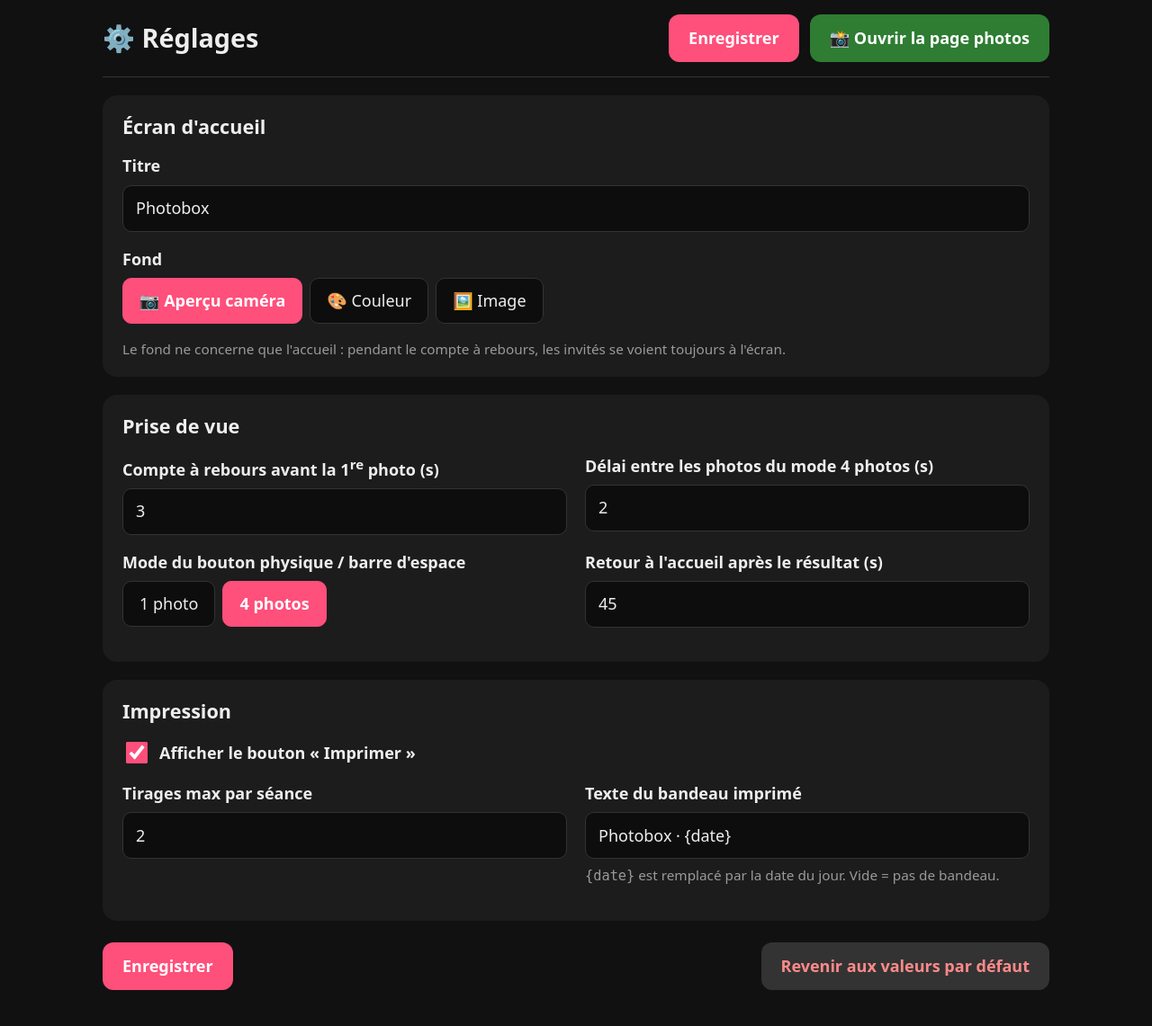
After one commit to Duhaume/photobox, a Flask app: page /reglages in a window 1280 px wide. The commit adds this page. Shown: the whole page at 90% size. Run offline with Flask 3, Linux system fonts and the light colour scheme.

Commit message:
Page de réglages : fond de l'accueil, textes, comptes à rebours, impression
- /reglages (écran du Pi uniquement) : titre et fond de l'accueil (caméra, couleur, image
  avec assombrissement), comptes à rebours, mode par défaut, délai de retour, impression
- Réglages enregistrés dans data/settings.json, pris en compte sans redémarrer
- Accès depuis le kiosque : appui long 2 s dans le coin haut gauche ou touche R ;
  bouton « Ouvrir la page photos » pour revenir
- install.sh : raccourcis « Photobox » et « Photobox – Réglages » (menu et bureau)
- Le bouton mis en avant à l'accueil suit le mode par défaut

Co-Authored-By: Claude Opus 5.5 <noreply@anthropic.com>
Claude-Session: https://claude.ai/code/session_01V8P7kbM4pvywmYZ2d6evgJ

```diff
--- a/app.py
+++ b/app.py
@@ -17,10 +17,12 @@ from flask import (Flask, Response, abort, jsonify, redirect, render_template, r
 from PIL import Image
 
 import config
+import settings
 from camera import Camera
 from printer import grid_layout, print_session
 
 app = Flask(__name__)
+app.config["MAX_CONTENT_LENGTH"] = 25 * 1024 * 1024  # upload de l'image de fond
 config.PHOTO_DIR.mkdir(parents=True, exist_ok=True)
 camera = Camera()
 encoder = ThreadPoolExecutor(max_workers=2)  # encodage JPEG en arrière-plan
@@ -151,17 +153,20 @@ def portal_ok():
 def kiosk():
     if request.remote_addr not in ("127.0.0.1", "::1"):
         return redirect("/galerie")  # un téléphone qui ouvre http://10.42.0.1/
+    st = settings.all_values()
     return render_template(
         "kiosk.html",
         cfg={
-            "countdown": config.COUNTDOWN,
-            "stripCountdown": config.STRIP_COUNTDOWN,
+            "countdown": st["countdown"],
+            "stripCountdown": st["strip_countdown"],
             "stripShots": config.STRIP_SHOTS,
-            "defaultMode": config.DEFAULT_MODE,
-            "resultTimeout": config.RESULT_TIMEOUT,
+            "defaultMode": st["default_mode"],
+            "resultTimeout": st["result_timeout"],
         },
+        st=st,
+        bg_version=settings.background_version(),
         strip_shots=config.STRIP_SHOTS,
-        print_enabled=config.PRINT_ENABLED,
+        print_enabled=st["print_enabled"],
         wifi_qr=qr_svg(wifi_qr_payload()),
         ssid=config.WIFI_SSID,
         password=config.WIFI_PASSWORD,
@@ -183,7 +188,7 @@ def stream():
 @app.post("/api/session")
 @local_only
 def api_session():
-    mode = (request.get_json(silent=True) or {}).get("mode", config.DEFAULT_MODE)
+    mode = (request.get_json(silent=True) or {}).get("mode") or settings.get("default_mode")
     total = config.STRIP_SHOTS if mode == "strip" else 1
     pid = "".join(secrets.choice(string.ascii_lowercase + string.digits) for _ in range(8))
     folder = config.PHOTO_DIR / f"{datetime.now():%Y%m%d-%H%M%S}_{pid}"
@@ -236,10 +241,11 @@ def api_finish(pid):
 @app.post("/api/print/<pid>")
 @local_only
 def api_print(pid):
-    if not config.PRINT_ENABLED:
+    if not settings.get("print_enabled"):
         abort(404)
     folder = find_session(pid)
-    if print_counts.get(pid, 0) >= config.MAX_PRINTS_PER_PHOTO:
+    max_prints = settings.get("max_prints")
+    if print_counts.get(pid, 0) >= max_prints:
         return jsonify(ok=False, error="Nombre maximum d'impressions atteint"), 429
     try:
         job = print_session(folder)
@@ -247,7 +253,7 @@ def api_print(pid):
         app.logger.exception("impression")
         return jsonify(ok=False, error=str(e)), 500
     print_counts[pid] = print_counts.get(pid, 0) + 1
-    return jsonify(ok=True, job=job, remaining=config.MAX_PRINTS_PER_PHOTO - print_counts[pid])
+    return jsonify(ok=True, job=job, remaining=max_prints - print_counts[pid])
 
 
 @app.get("/events")
@@ -267,6 +273,54 @@ def events():
         finally:
             listeners.remove(q)
     return Response(gen(), mimetype="text/event-stream", headers={"Cache-Control": "no-cache"})
+
+
+# ---------------------------------------------------------------- réglages (écran du Pi)
+@app.get("/reglages")
+@local_only
+def settings_page():
+    return render_template("settings.html", st=settings.all_values(),
+                           bg_version=settings.background_version(),
+                           strip_shots=config.STRIP_SHOTS,
+                           saved=request.args.get("ok") == "1", errors={})
+
+
+@app.post("/reglages")
+@local_only
+def settings_save():
+    errors = settings.update(request.form)
+    upload = request.files.get("bg_image")
+    if not errors and upload and upload.filename:
+        try:
+            settings.save_background(upload.stream)
+        except Exception as e:
+            errors["bg_image"] = f"image illisible ({e.__class__.__name__})"
+    if not errors and request.form.get("bg_delete") == "1":
+        settings.delete_background()
+    if errors:
+        # on réaffiche ce qui a été saisi pour ne rien perdre
+        st = settings.all_values() | {k: v for k, v in request.form.items() if k in settings.SCHEMA}
+        st["print_enabled"] = "print_enabled" in request.form
+        return render_template("settings.html", st=st, errors=errors, saved=False,
+                               bg_version=settings.background_version(),
+                               strip_shots=config.STRIP_SHOTS), 400
+    return redirect("/reglages?ok=1", 303)
+
+
+@app.post("/reglages/reset")
+@local_only
+def settings_reset():
+    settings.reset()
+    return redirect("/reglages?ok=1", 303)
+
+
+@app.get("/reglages/fond.jpg")
+@local_only
+def settings_background():
+    p = settings.background_path()
+    if not p.exists():
+        abort(404)
+    return send_from_directory(p.parent, p.name, max_age=31536000)  # URL versionnée ?v=
 
 
 # ---------------------------------------------------------------- invités (téléphones)
--- /dev/null
+++ b/static/settings.css
@@ -0,0 +1,57 @@
+:root { --accent: #ff4f7b; --bg: #111; --card: #1c1c1c; --line: #333; --fg: #eee; --muted: #9a9a9a; }
+* { box-sizing: border-box; }
+html { background: var(--bg); color: var(--fg); font: 18px/1.4 system-ui, "DejaVu Sans", sans-serif; }
+body { margin: 0; }
+form#form { max-width: 1100px; margin: 0 auto; padding: 0 24px 40px; }
+[hidden] { display: none !important; }
+
+header { position: sticky; top: 0; z-index: 5; display: flex; align-items: center; justify-content: space-between;
+  gap: 16px; padding: 16px 0; background: var(--bg); border-bottom: 1px solid var(--line); }
+h1 { margin: 0; font-size: 1.6rem; }
+h2 { margin: 0 0 16px; font-size: 1.2rem; }
+.actions, footer { display: flex; gap: 12px; flex-wrap: wrap; }
+footer { margin-top: 24px; justify-content: space-between; }
+
+section { background: var(--card); border-radius: 16px; padding: 20px 22px; margin-top: 20px; }
+.row { display: grid; grid-template-columns: 1fr 1fr; gap: 20px; }
+@media (max-width: 760px) { .row { grid-template-columns: 1fr; } }
+
+.field { display: flex; flex-direction: column; gap: 8px; margin-bottom: 18px; font-weight: 600; }
+.field small, .hint { font-weight: 400; color: var(--muted); font-size: .85rem; }
+.hint { margin: 0; }
+input[type=text], input[type=number] { font: inherit; font-weight: 400; color: var(--fg); background: #0d0d0d;
+  border: 1px solid var(--line); border-radius: 10px; padding: 12px 14px; min-height: 52px; }
+input:focus { outline: 2px solid var(--accent); outline-offset: 1px; }
+input[type=range] { width: 100%; height: 36px; accent-color: var(--accent); }
+
+button, .btn { font: inherit; font-weight: 600; border: 0; border-radius: 12px; padding: 14px 22px;
+  min-height: 52px; background: var(--accent); color: #fff; text-decoration: none; cursor: pointer;
+  display: inline-flex; align-items: center; justify-content: center; }
+.btn.go { background: #2e7d32; }
+.secondary { background: #333; }
+.danger { color: #ff8a8a; }
+
+/* Choix segmentés (radio) */
+.seg { display: flex; flex-wrap: wrap; gap: 8px; font-weight: 400; }
+.seg label { cursor: pointer; }
+.seg input { position: absolute; opacity: 0; pointer-events: none; }
+.seg span { display: block; padding: 12px 18px; border-radius: 10px; border: 1px solid var(--line); background: #0d0d0d; }
+.seg input:checked + span { background: var(--accent); border-color: var(--accent); color: #fff; font-weight: 600; }
+
+.check { display: flex; align-items: center; gap: 10px; font-weight: 400; cursor: pointer; }
+.check input { width: 24px; height: 24px; accent-color: var(--accent); }
+.check.big { font-weight: 600; margin-bottom: 18px; }
+
+.color-row { display: flex; gap: 10px; align-items: center; flex-wrap: wrap; }
+input[type=color] { width: 72px; height: 52px; border: 1px solid var(--line); border-radius: 10px; background: none; padding: 2px; }
+.swatch { width: 44px; height: 44px; min-height: 0; padding: 0; border-radius: 50%; border: 2px solid #fff4; }
+
+.bg-image { display: flex; gap: 18px; align-items: flex-start; flex-wrap: wrap; font-weight: 400; }
+.thumb { width: 320px; aspect-ratio: 16/9; border-radius: 12px; border: 1px dashed var(--line);
+  background: #0d0d0d center/cover no-repeat; display: grid; place-items: center; color: var(--muted); }
+.bg-buttons { display: flex; flex-direction: column; gap: 12px; flex: 1; min-width: 220px; }
+
+.notice { margin: 16px 0 0; padding: 12px 16px; border-radius: 10px; }
+.notice.ok { background: #1f3d22; }
+.notice.err { background: #4a1f1f; }
+small.err { color: #ff8a8a; font-weight: 600; }
--- /dev/null
+++ b/templates/settings.html
@@ -0,0 +1,156 @@
+<!doctype html>
+<html lang="fr">
+<head>
+<meta charset="utf-8">
+<meta name="viewport" content="width=device-width, initial-scale=1">
+<title>Photobox · Réglages</title>
+<link rel="stylesheet" href="/static/settings.css">
+</head>
+<body>
+<form method="post" action="/reglages" enctype="multipart/form-data" id="form">
+  <header>
+    <h1>⚙️ Réglages</h1>
+    <div class="actions">
+      <button type="submit">Enregistrer</button>
+      <a class="btn go" href="/">📸 Ouvrir la page photos</a>
+    </div>
+  </header>
+
+  {% if saved %}<p class="notice ok">Réglages enregistrés ✔</p>{% endif %}
+  {% if errors %}<p class="notice err">Certains champs sont incorrects, rien n'a été enregistré.</p>{% endif %}
+
+  {% macro err(name) %}{% if errors.get(name) %}<small class="err">{{ errors[name] }}</small>{% endif %}{% endmacro %}
+
+  <section>
+    <h2>Écran d'accueil</h2>
+    <label class="field">Titre
+      <input type="text" name="title" value="{{ st.title }}" maxlength="60" placeholder="(aucun titre)">
+      {{ err("title") }}
+    </label>
+
+    <div class="field">Fond
+      <div class="seg">
+        {% for v, label in [("camera", "📷 Aperçu caméra"), ("color", "🎨 Couleur"), ("image", "🖼️ Image")] %}
+        <label><input type="radio" name="bg_mode" value="{{ v }}" {% if st.bg_mode == v %}checked{% endif %}><span>{{ label }}</span></label>
+        {% endfor %}
+      </div>
+      {{ err("bg_mode") }}
+    </div>
+
+    <div class="bg-opt" data-for="color">
+      <label class="field">Couleur
+        <span class="color-row">
+          <input type="color" name="bg_color" value="{{ st.bg_color }}">
+          {% for c in ["#1b1b2f", "#000000", "#ffffff", "#ff4f7b", "#1e5aa8", "#2e7d32", "#c9a227"] %}
+          <button type="button" class="swatch" data-color="{{ c }}" style="background:{{ c }}" aria-label="{{ c }}"></button>
+          {% endfor %}
+        </span>
+        {{ err("bg_color") }}
+      </label>
+    </div>
+
+    <div class="bg-opt" data-for="image">
+      <div class="field">Image
+        <div class="bg-image">
+          <div class="thumb" id="bg-thumb"
+            {% if bg_version %}style="background-image:url(/reglages/fond.jpg?v={{ bg_version }})"{% endif %}>
+            <span {% if bg_version %}hidden{% endif %}>Aucune image</span>
+          </div>
+          <div class="bg-buttons">
+            <label class="btn secondary">Choisir une image…
+              <input type="file" name="bg_image" accept="image/*" id="bg-file" hidden></label>
+            {% if bg_version %}
+            <label class="check"><input type="checkbox" name="bg_delete" value="1"> Supprimer l'image actuelle</label>
+            {% endif %}
+            <small>JPEG ou PNG, idéalement au format de l'écran (16/9). Elle est réduite à 2560 px.</small>
+          </div>
+        </div>
+        {{ err("bg_image") }}
+      </div>
+      <label class="field"><span>Assombrir l'image : <output id="dim-out">{{ st.bg_dim }}</output> %</span>
+        <input type="range" name="bg_dim" min="0" max="80" step="5" value="{{ st.bg_dim }}" id="dim">
+        <small>Rend les boutons et le texte plus lisibles sur une image claire.</small>
+        {{ err("bg_dim") }}
+      </label>
+    </div>
+    <p class="hint">Le fond ne concerne que l'accueil : pendant le compte à rebours, les invités se voient toujours à l'écran.</p>
+  </section>
+
+  <section>
+    <h2>Prise de vue</h2>
+    <div class="row">
+      <label class="field"><span>Compte à rebours avant la 1<sup>re</sup> photo (s)</span>
+        <input type="number" name="countdown" min="1" max="15" value="{{ st.countdown }}" inputmode="numeric">
+        {{ err("countdown") }}
+      </label>
+      <label class="field">Délai entre les photos du mode {{ strip_shots }} photos (s)
+        <input type="number" name="strip_countdown" min="1" max="15" value="{{ st.strip_countdown }}" inputmode="numeric">
+        {{ err("strip_countdown") }}
+      </label>
+    </div>
+    <div class="row">
+      <div class="field">Mode du bouton physique / barre d'espace
+        <div class="seg">
+          <label><input type="radio" name="default_mode" value="single" {% if st.default_mode == "single" %}checked{% endif %}><span>1 photo</span></label>
+          <label><input type="radio" name="default_mode" value="strip" {% if st.default_mode == "strip" %}checked{% endif %}><span>{{ strip_shots }} photos</span></label>
+        </div>
+        {{ err("default_mode") }}
+      </div>
+      <label class="field">Retour à l'accueil après le résultat (s)
+        <input type="number" name="result_timeout" min="10" max="600" value="{{ st.result_timeout }}" inputmode="numeric">
+        {{ err("result_timeout") }}
+      </label>
+    </div>
+  </section>
+
+  <section>
+    <h2>Impression</h2>
+    <label class="check big"><input type="checkbox" name="print_enabled" value="1" {% if st.print_enabled %}checked{% endif %}>
+      Afficher le bouton « Imprimer »</label>
+    <div class="row">
+      <label class="field">Tirages max par séance
+        <input type="number" name="max_prints" min="1" max="10" value="{{ st.max_prints }}" inputmode="numeric">
+        {{ err("max_prints") }}
+      </label>
+      <label class="field">Texte du bandeau imprimé
+        <input type="text" name="print_footer" value="{{ st.print_footer }}" maxlength="80" placeholder="(pas de bandeau)">
+        <small><code>{date}</code> est remplacé par la date du jour. Vide = pas de bandeau.</small>
+        {{ err("print_footer") }}
+      </label>
+    </div>
+  </section>
+
+  <footer>
+    <button type="submit">Enregistrer</button>
+    <button type="submit" form="reset" class="secondary danger">Revenir aux valeurs par défaut</button>
+  </footer>
+</form>
+<form method="post" action="/reglages/reset" id="reset"
+  onsubmit="return confirm('Revenir aux valeurs par défaut ? (l\'image de fond est conservée)')"></form>
+
+<script>
+const $ = (s) => document.querySelector(s);
+// N'affiche que les options du type de fond choisi
+function syncBg() {
+  const mode = document.querySelector("input[name=bg_mode]:checked")?.value;
+  for (const el of document.querySelectorAll(".bg-opt")) el.hidden = el.dataset.for !== mode;
+}
+for (const r of document.querySelectorAll("input[name=bg_mode]")) r.addEventListener("change", syncBg);
+syncBg();
+
+for (const b of document.querySelectorAll(".swatch"))
+  b.addEventListener("click", () => ($("input[name=bg_color]").value = b.dataset.color));
+
+$("#dim").addEventListener("input", (e) => ($("#dim-out").textContent = e.target.value));
+
+// Aperçu de l'image choisie avant l'enregistrement
+$("#bg-file").addEventListener("change", (e) => {
+  const f = e.target.files[0];
+  if (!f) return;
+  const t = $("#bg-thumb");
+  t.style.backgroundImage = `url(${URL.createObjectURL(f)})`;
+  t.querySelector("span").hidden = true;
+});
+</script>
+</body>
+</html>
```
Also changed, not shown: config.py (+19 -7 lines), printer.py (+5 -2 lines), settings.py (added, +174 -0 lines), static/kiosk.css (+13 -3 lines), static/kiosk.js (+17 -0 lines), templates/kiosk.html (+21 -9 lines), README.md, 3 other files.
